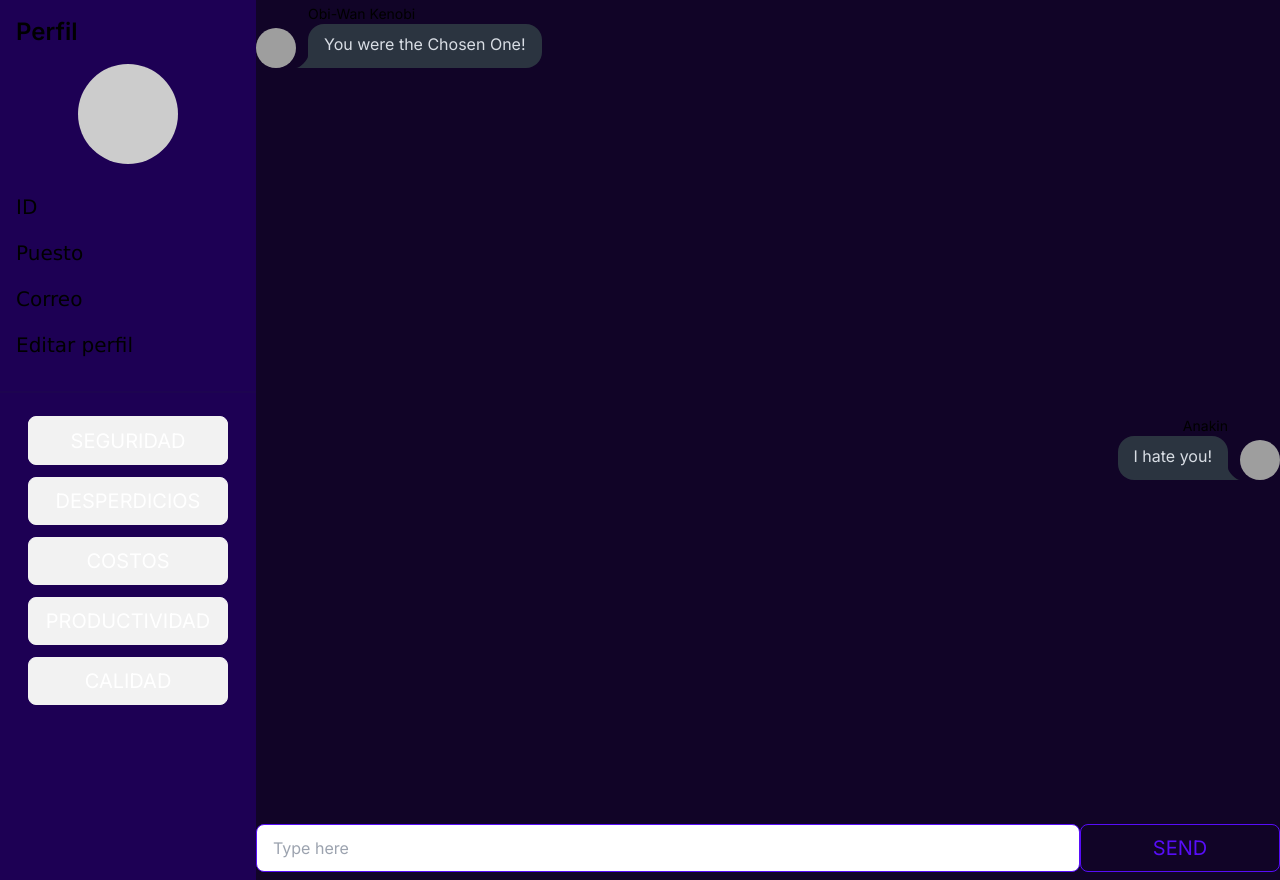
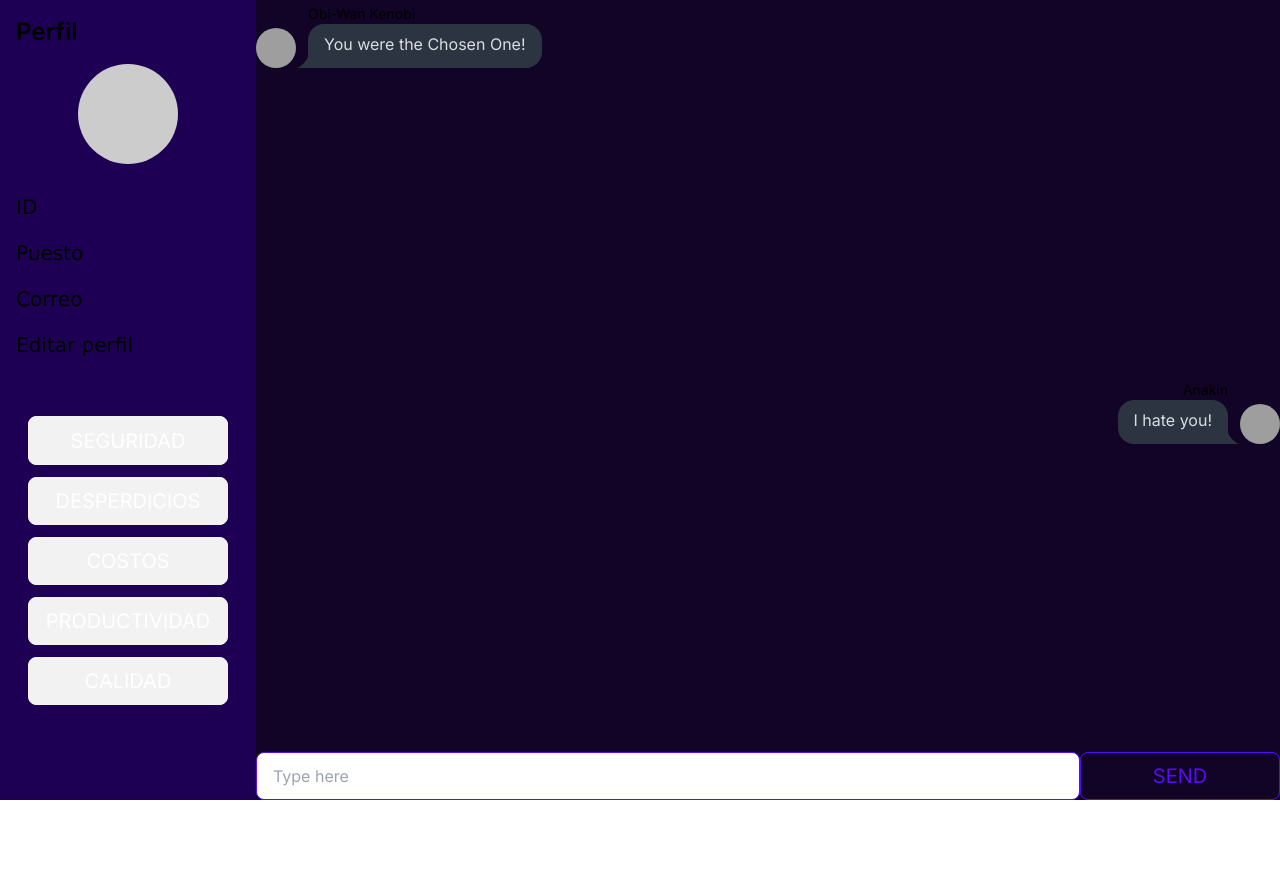
Before and after one commit to rpribau/front-hack2023, a Next.js app: page / in a window 1280 px wide. After the commit the page ends 800 px from the top, so only its background shows below. Built offline with nearby package versions, Linux system fonts and the light colour scheme; grey boxes are pictures that could not be loaded.

Commit message:
Ajuste de distribución de elementos en la pantalla

```diff
--- a/app/globals.css
+++ b/app/globals.css
@@ -56,7 +56,7 @@ body {
 
 /* CSS to make the chatbot take up more space */
 .chatbot-container {
-  height: 110vh ; /* Adjust the height as needed */
+  height: 100vh; /* Adjust the height as needed */
   width: 80%; /* Adjust the width as needed */
   margin: 0 auto; /* Center the chatbot horizontally */
   display: flex;
@@ -65,7 +65,7 @@ body {
 }
 
 .sidebar {
-  height: 110vh;
+  height: 100vh;
   width: 20%;
   margin: 0 auto; /* Center the sidebar horizontally */
   display: flex;
@@ -75,7 +75,6 @@ body {
 }
 
 .bodyB {
-
   height: 100%;
   width: 100%;
   background-color: #110427;
--- a/components/chat.js
+++ b/components/chat.js
@@ -26,14 +26,12 @@ const Chatbot = () => {
             </div>
             <div className="chat-bubble">I hate you!</div>
         </div>
-            <div class="flex ...">
-
-                            <div class="grow h-14 ...">
+        <div class="flex">
+            <div class="grow h-1">
                 <input type="text" placeholder="Type here" className="input input-bordered input-primary w-full max-w" />
             </div>
             <div class="flex-none w-20%">
                 <button className="btn btn-outline btn-primary w-full margin-auto">Send</button>
-
             </div>
         </div>
 
```
Lines whose indentation alone changed are shown as unchanged.
